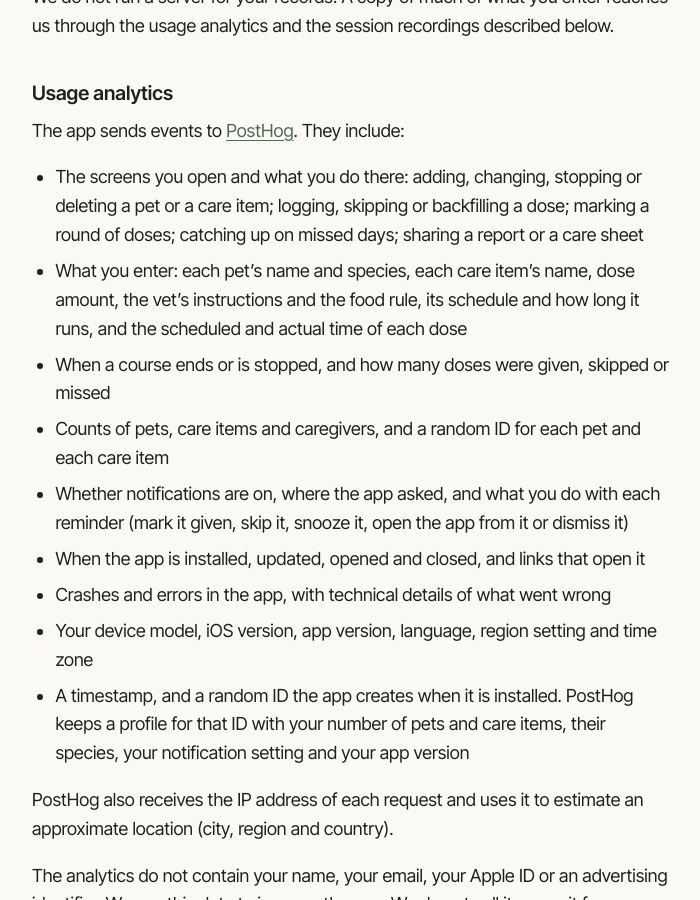
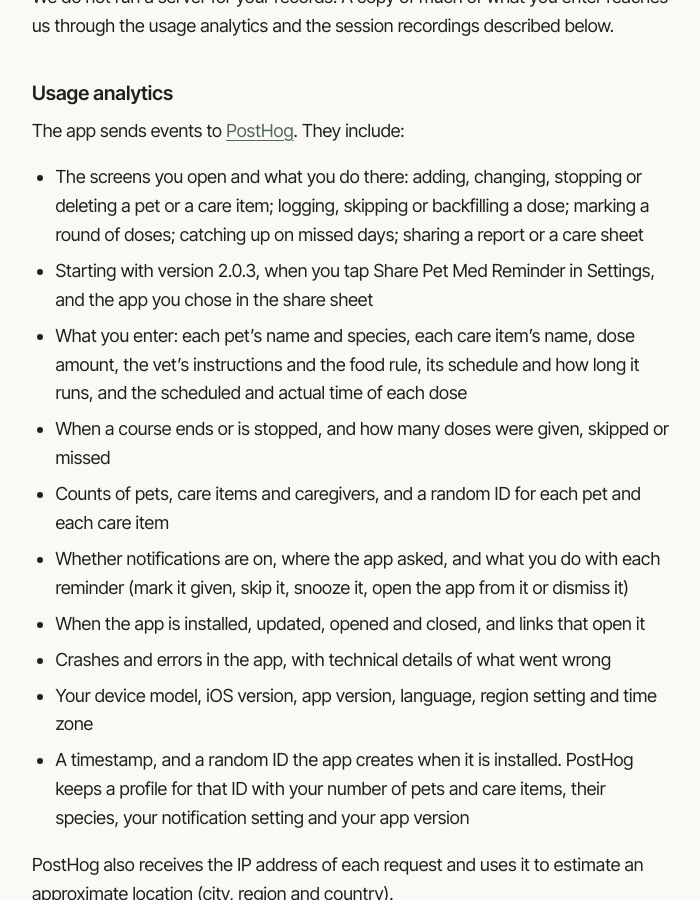
Before and after one commit to dpaola2/pet-med-reminder-ios-landing-page, a Jekyll site: the page built from privacy.md, in a window 1280 px wide and 900 px high, scrolled down 924 px. Shown: the whole window, without its empty margins (288-988 px from the left). Built offline with Jekyll 4.4.1, drawn with Linux system fonts in a browser that asks for light colours.

Commit message:
iPhone privacy policy: the Share Pet Med Reminder row from 2.0.3 (PMR-81)
Co-Authored-By: Claude Opus 5.5 <noreply@anthropic.com>

```diff
--- a/privacy.md
+++ b/privacy.md
@@ -30,6 +30,7 @@ We do not run a server for your records. A copy of much of what you enter reache
 The app sends events to [PostHog](https://posthog.com). They include:
 
 - The screens you open and what you do there: adding, changing, stopping or deleting a pet or a care item; logging, skipping or backfilling a dose; marking a round of doses; catching up on missed days; sharing a report or a care sheet
+- Starting with version 2.0.3, when you tap Share Pet Med Reminder in Settings, and the app you chose in the share sheet
 - What you enter: each pet's name and species, each care item's name, dose amount, the vet's instructions and the food rule, its schedule and how long it runs, and the scheduled and actual time of each dose
 - When a course ends or is stopped, and how many doses were given, skipped or missed
 - Counts of pets, care items and caregivers, and a random ID for each pet and each care item
```
